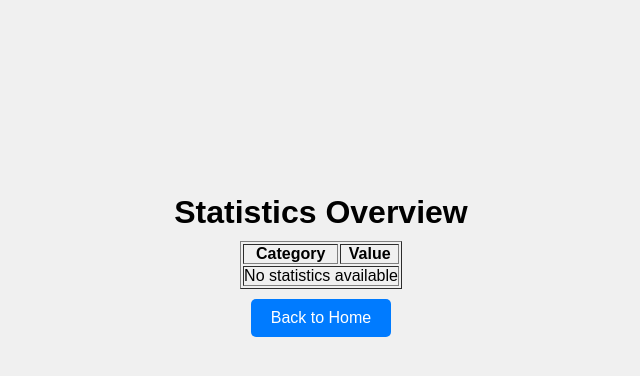
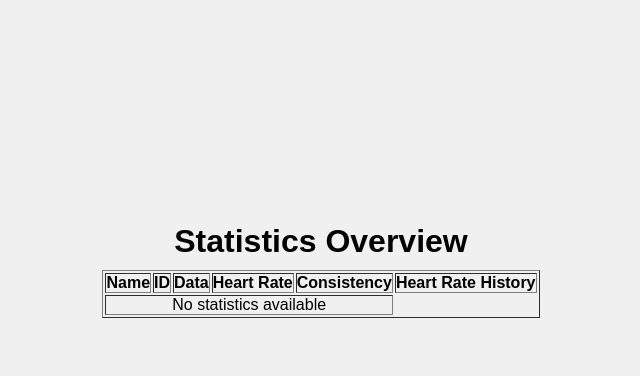
Before and after one commit to iantang08/UTRAHacks2025, a Flask app: template frontend/templates/statistics.html in a window 1280 px wide. Shown: the part 135-511 px from the top of the page, without its empty margins (319-959 px from the left). Run offline with Flask 3, Linux system fonts and the light colour scheme; the template is opened without the code that fills it, so the values that code supplies are empty.

Commit message:
added statistics and modified the Stat Class

```diff
--- a/frontend/app.py
+++ b/frontend/app.py
@@ -1,12 +1,35 @@
 from flask import Flask, render_template, request, redirect, url_for, jsonify
 from pymongo import MongoClient
 from bson.objectid import ObjectId  # For handling MongoDB ObjectId
+import sys
 import os
+
+# Add the parent directory to the sys.path
+sys.path.append(os.path.abspath(os.path.join(os.path.dirname(__file__), '..', 'backend')))
+
+# Now import the Stat class from the backend folder
+from Stat import Stat
+
+# Initialize an empty dictionary to store heart rates for each user ID
+# Initialize user_heart_rates with sample data containing timestamps
+user_heart_rates = {
+    1: [
+        {'timestamp': 1609459200, 'heart_rate': 72},
+        {'timestamp': 1609459260, 'heart_rate': 75},
+        {'timestamp': 1609459320, 'heart_rate': 78},
+        # Add more entries as needed
+    ],
+    2: [
+        {'timestamp': 1609459200, 'heart_rate': 65},
+        {'timestamp': 1609459260, 'heart_rate': 68},
+        # Add more entries as needed
+    ]
+}
 
 app = Flask(__name__)
 
 # Load MongoDB Atlas URI from environment variables
-username = "dylanydai"
+username = "iantang9000"
 MONGO_URI = os.getenv("MONGO_URI", "mongodb+srv://" + username + ":iloveyordles123@fitness.n3yup.mongodb.net/?retryWrites=true&w=majority&appName=fitness")
 
 try:
@@ -85,10 +108,48 @@ def get_exercises():
 
 @app.route('/statistics')
 def statistics():
-    # Fetch statistics data from MongoDB
-    stats_data = list(collection.find())
-    # pass statistics data to template
-    return render_template('statistics.html', stats = stats_data)
+    stats = [
+        Stat("John Doe", 1, (25, 36, 50), 75, (25, 35, 50)),
+        Stat("Jane Doe", 2, (28, 40, 52), 80, (25, 36, 50))
+    ]
+
+    # Calculate consistency for each stat and pass to template
+    for stat in stats:
+        stat.consistency = stat.calculate_consistency()
+
+    return render_template("statistics.html", stats=stats)
+
+def calculate_average(heart_rate_list):
+    return sum(heart_rate_list) / len(heart_rate_list)
+
+@app.route('/update_heart_rate', methods=['POST'])
+def update_heart_rate():
+    data = request.get_json()
+
+    user_id = data['id']
+    heart_rate = data['heart_rate']
+
+    # If the user doesn't have a heart rate list, create one
+    if user_id not in user_heart_rates:
+        user_heart_rates[user_id] = []
+
+    # Add the new heart rate to the list
+    user_heart_rates[user_id].append(heart_rate)
+
+    # If the list exceeds 10, pop the first (oldest) heart rate
+    if len(user_heart_rates[user_id]) > 10:
+        user_heart_rates[user_id].pop(0)
+
+    # Calculate the average heart rate if we have 10 or more entries
+    average_heart_rate = calculate_average(user_heart_rates[user_id])
+
+    # Store the average heart rate (you could save it to a database)
+    user_heart_rates[user_id].append(average_heart_rate)
+
+    return jsonify({
+        'message': 'Heart rate updated successfully',
+        'average_heart_rate': average_heart_rate
+    })
 
 if __name__ == '__main__':
     app.run(debug=True)
--- a/frontend/templates/statistics.html
+++ b/frontend/templates/statistics.html
@@ -8,22 +8,32 @@
     <table border="1">
         <thead>
             <tr>
-                <th>Category</th>
-                <th>Value</th>
+                <th>Name</th>
+                <th>ID</th>
+                <th>Data</th>
+                <th>Heart Rate</th>
+                <th>Consistency</th>  <!-- New Column for Consistency -->
+                <th>Heart Rate History</th>
             </tr>
         </thead>
         <tbody>
             {% for stat in stats %}
                 <tr>
-                    <td>{{ stat.category }}</td>
-                    <td>{{ stat.value }}</td>
+                    <td>{{ stat.name }}</td> <!-- Name -->
+                    <td>{{ stat.id }}</td> <!-- ID -->
+                    <td>{{ stat.data }}</td> <!-- Data -->
+                    <td>{{ stat.heartrate }}</td> <!-- Heart Rate -->
+                    <td>{{ stat.consistency|round(2) }}</td> <!-- Consistency Score -->
+                    <td>{{ stat.heart_rate_history }}</td>
                 </tr>
             {% else %}
                 <tr>
-                    <td colspan="2">No statistics available</td>
+                    <td colspan="5">No statistics available</td>
                 </tr>
             {% endfor %}
         </tbody>
     </table>
-    <button onclick="window.location.href='{{ url_for('home') }}'">Back to Home</button>
+
+
+
 {% endblock %}
```
Also changed, not shown: backend/Stat.py (added, +40 -0 lines).
